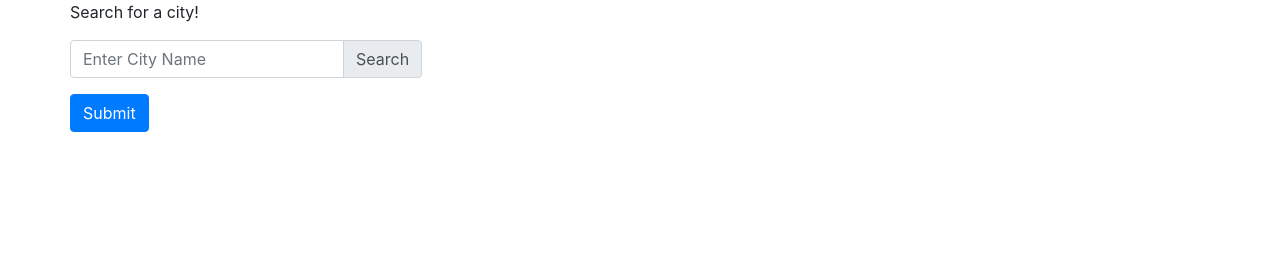
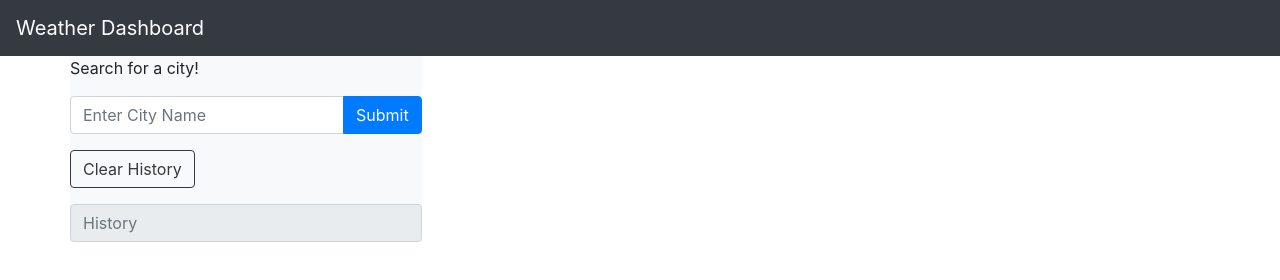
Before and after one commit to markos-escalante/weatherAPI, a plain HTML site: page index.html in a window 1280 px wide. Drawn offline with nearby package versions, Linux system fonts and the light colour scheme.

Commit message:
create navbar for spacing and title. Create an input field for clear history along with a form to view user's history.

```diff
--- a/index.html
+++ b/index.html
@@ -8,19 +8,26 @@
     <link rel="stylesheet" href="https://cdn.jsdelivr.net/npm/bootstrap@4.5.3/dist/css/bootstrap.min.css" integrity="sha384-TX8t27EcRE3e/ihU7zmQxVncDAy5uIKz4rEkgIXeMed4M0jlfIDPvg6uqKI2xXr2" crossorigin="anonymous">
 </head>
 <body>
+    <nav class="navbar navbar-dark bg-dark">
+        <span class="navbar-brand mb-0 text-center">Weather Dashboard</span>
+      </nav>
     <div class="container">
         <div class="row">
-            <div class="column-md-4">
+            <div class="column-md-4 bg-light">
                 <p class="search-title">Search for a city!</p>
                 <div class="input-group mb-3">
                     <input type="text" class="form-control" placeholder="Enter City Name" id="mail" name="email">
                     <div class="input-group-append">
-                      <span class="input-group-text">Search</span>
+                        <button type="submit" class="btn btn-primary">Submit</button>
                     </div>
-                  </div>
-                  <button type="submit" class="btn btn-primary">Submit</button>
+                </div>
+                <div class="input-group mb-3">
+                    <button type="button" class="btn btn-outline-dark">Clear History</button>
+                </div>
+                <form id="history">
+                    <input type="text" readonly="true" class="form-control" placeholder="History" value="">
+                  </form>
             </div>
-
         </div>
     </div>
 
```
